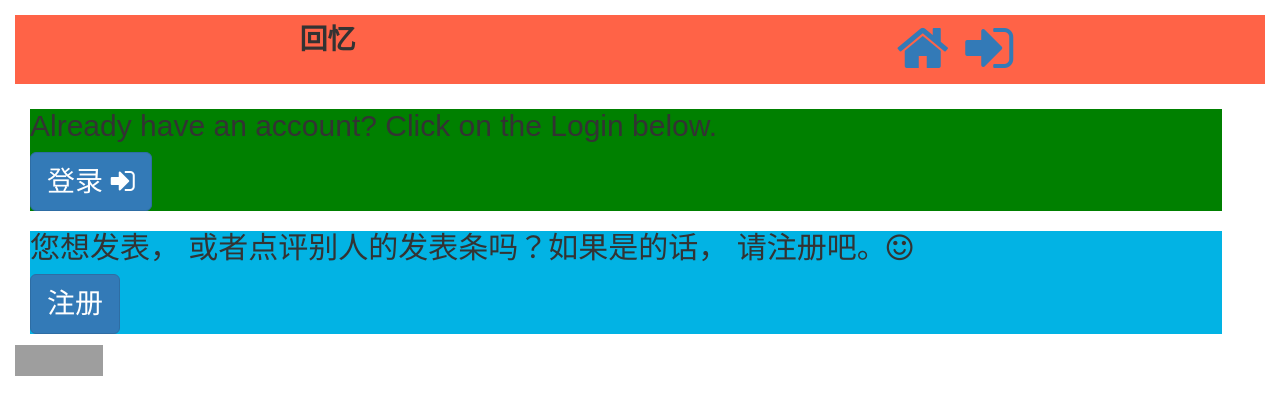
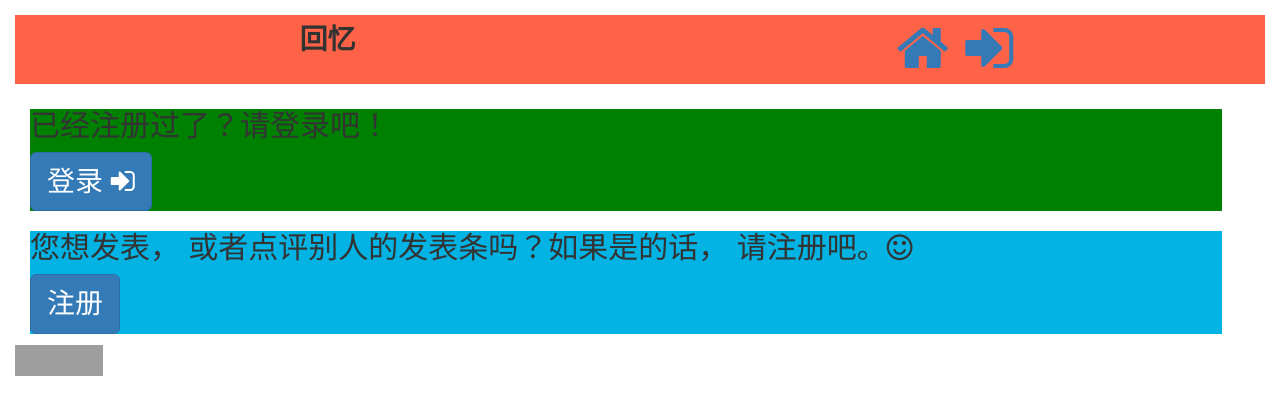
Before and after one commit to zhangtreefish/blog, a Python web app: template engineapp/templates/welcome.html in a window 1280 px wide. Shown: the top 415 px of the page. Run offline with Jinja, Linux system fonts and the light colour scheme; the template is opened without the code that fills it, so the values that code supplies are empty; some libraries are stand-ins or nearby versions; grey boxes are pictures that could not be loaded.

Commit message:
refactor: continue translation

```diff
--- a/engineapp/templates/login_btn.html
+++ b/engineapp/templates/login_btn.html
@@ -1,4 +1,4 @@
 <div class="login-hint">
-	<h2> Already have an account? Click on the Login below. </h2>
+	<h2> 已经注册过了？请登录吧！ </h2>
 	<a class="btn btn-primary btn-lg" href={{"/login"}}> 登录 <i class="fa fa-sign-in" aria-hidden="true"></i></a>
 </div>
--- a/engineapp/templates/welcome.html
+++ b/engineapp/templates/welcome.html
@@ -11,15 +11,15 @@
 		<a class="btn btn-info btn-lg" href={{"/newpost"}}> 新发表 </a>
 	{% endif %}
 	{% if posts %}
-		<h2> All Posts </h2>
+		<h2> 最新发表 </h2>
 		<div>
 			<ol>
 			{% for post in posts %}
 				<li>
 					<a class="btn btn-link btn-lg" href={{"/post/{}".format(post.key.urlsafe())}}> 发表详情衔接 <i class="fa fa-link" aria-hidden="true"></i></a>
-					<strong> author: {{post.author}}</strong>
-					<strong>subject:{{post.subject}}</strong>
-					<span> on {{post.postedAt.strftime("%b %d, %Y at %H: %M: %S:")}}</span>
+					<strong> 作者: {{post.author}}</strong>
+					<strong>标题:{{post.subject}}</strong>
+					<span> 时间 {{post.postedAt.strftime("%b %d, %Y at %H: %M: %S:")}}</span>
 					<textarea>{{post.content}}</textarea>
 					<em> {{post.liked_by|length}} <i class="fa fa-2x fa-thumbs-up" aria-hidden="true"></i> </em>
 					<form action="/post/{{post.key.urlsafe()}}/like" method="POST">
```
